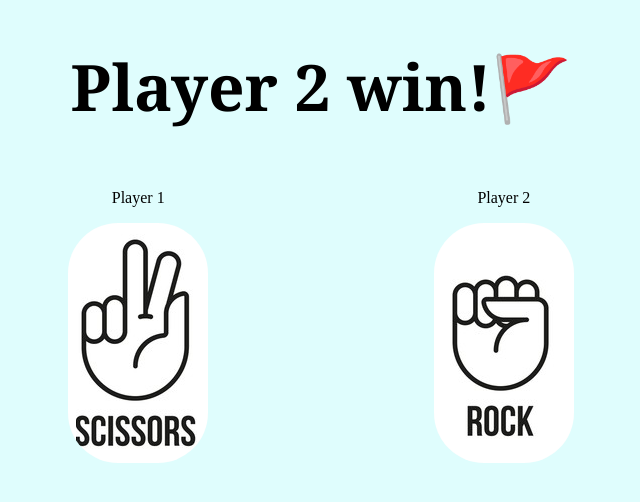
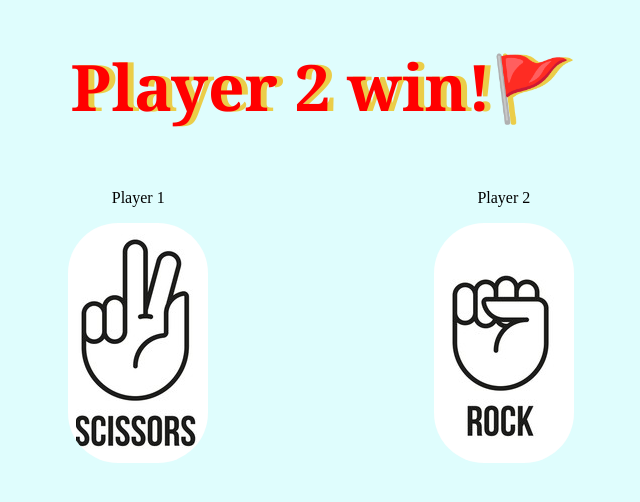
Before and after one commit to ajboy1/RPS-game, a plain HTML site: page index.html in a window 1280 px wide. Shown: the whole page, without its empty margins (319-959 px from the left). Drawn offline with Linux system fonts and the light colour scheme.

Commit message:
h1 color and shadow property updated

```diff
--- a/style.css
+++ b/style.css
@@ -22,4 +22,6 @@ h1 {
   text-align: center;
   font-size: 4rem;
   font-family: Georgia, "Times New Roman", Times, serif;
+  text-shadow: 6px 0 #ebcd48;
+  color: rgb(255, 0, 0);
 }
```
